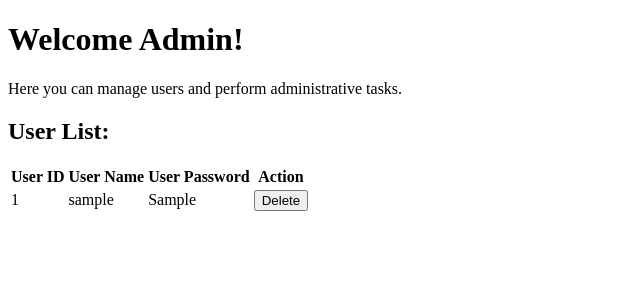
After one commit to samuel426/CSE40613, a PHP site: page /admin.php in a window 1280 px wide. The commit adds this page. Shown: the top 300 px of the page, without its empty margins (0-640 px from the left). Run offline with PHP 8.4, Linux system fonts and the light colour scheme; the visitor is signed in with stand-in values (Sample User, id 1); tables that the repository leaves empty or names only in its code hold one stand-in row (values such as "Sample post").

Commit message:
add_admin

```diff
--- /dev/null
+++ b/admin.php
@@ -0,0 +1,73 @@
+<?php
+    session_start();
+    if (!isset($_SESSION['user_id']) || $_SESSION['user_id'] != 'admin') {
+        header("Location: login.php"); // 로그인하지 않았거나 관리자 계정이 아닌 경우 로그인 페이지로 이동
+        exit;
+    }
+
+    // MySQL 연결
+    $servername = "localhost";
+    $username = "root"; // MySQL 계정 이름
+    $password = "Zz6124042!"; // MySQL 계정 비밀번호
+    $dbname = "user"; // 사용할 데이터베이스 이름
+    $conn = new mysqli($servername, $username, $password, $dbname);
+
+    // MySQL 연결 검사
+    if ($conn->connect_error) {
+        die("Connection failed: " . $conn->connect_error);
+    }
+
+    // 삭제 버튼이 클릭된 경우
+    if(isset($_POST['delete_user'])) {
+        $delete_id = $_POST['delete_user'];
+        $delete_query = "DELETE FROM member WHERE user_id='$delete_id'";
+        if ($conn->query($delete_query) === TRUE) {
+            echo "<script>alert('User deleted successfully');</script>";
+        } else {
+            echo "<script>alert('Error deleting user: " . $conn->error . "');</script>";
+        }
+    }
+
+    // 사용자 데이터 가져오기
+    $sql = "SELECT * FROM member";
+    $result = $conn->query($sql);
+?>
+
+<!DOCTYPE html>
+<html lang="en">
+<head>
+    <meta charset="UTF-8">
+    <title>Admin Panel</title>
+</head>
+<body>
+    <h1>Welcome Admin!</h1>
+    <p>Here you can manage users and perform administrative tasks.</p>
+
+    <h2>User List:</h2>
+    <table>
+        <tr>
+            <th>User ID</th>
+            <th>User Name</th>
+            <th>User Password</th>
+            <th>Action</th>
+        </tr>
+        <?php
+            if ($result->num_rows > 0) {
+                while($row = $result->fetch_assoc()) {
+                    echo "<tr>";
+                    echo "<td>".$row["user_id"]."</td>";
+                    echo "<td>".$row["user_name"]."</td>";
+                    echo "<td>".$row["user_pw"]."</td>";
+                    // 삭제 버튼 추가
+                    echo "<td><form method='post'><button type='submit' name='delete_user' value='".$row["user_id"]."'>Delete</button></form></td>";
+                    echo "</tr>";
+                }
+            } else {
+                echo "<tr><td colspan='4'>No users found</td></tr>";
+            }
+            // MySQL 연결 닫기
+            $conn->close();
+        ?>
+    </table>
+</body>
+</html>
--- a/join_ok.php
+++ b/join_ok.php
@@ -10,7 +10,9 @@ $join_id = $_POST['join_id'];
 $join_name = $_POST['join_name'];
 $join_pw = $_POST['join_pw'];
 
+
 $conn = mysqli_connect('localhost', 'root', 'mysql비번', 'user');
+
 
 if (mysqli_connect_errno()) {
     echo "Failed to connect to MySQL: " . mysqli_connect_error();
```
Also changed, not shown: login_ok.php (+7 -2 lines), README.md.
